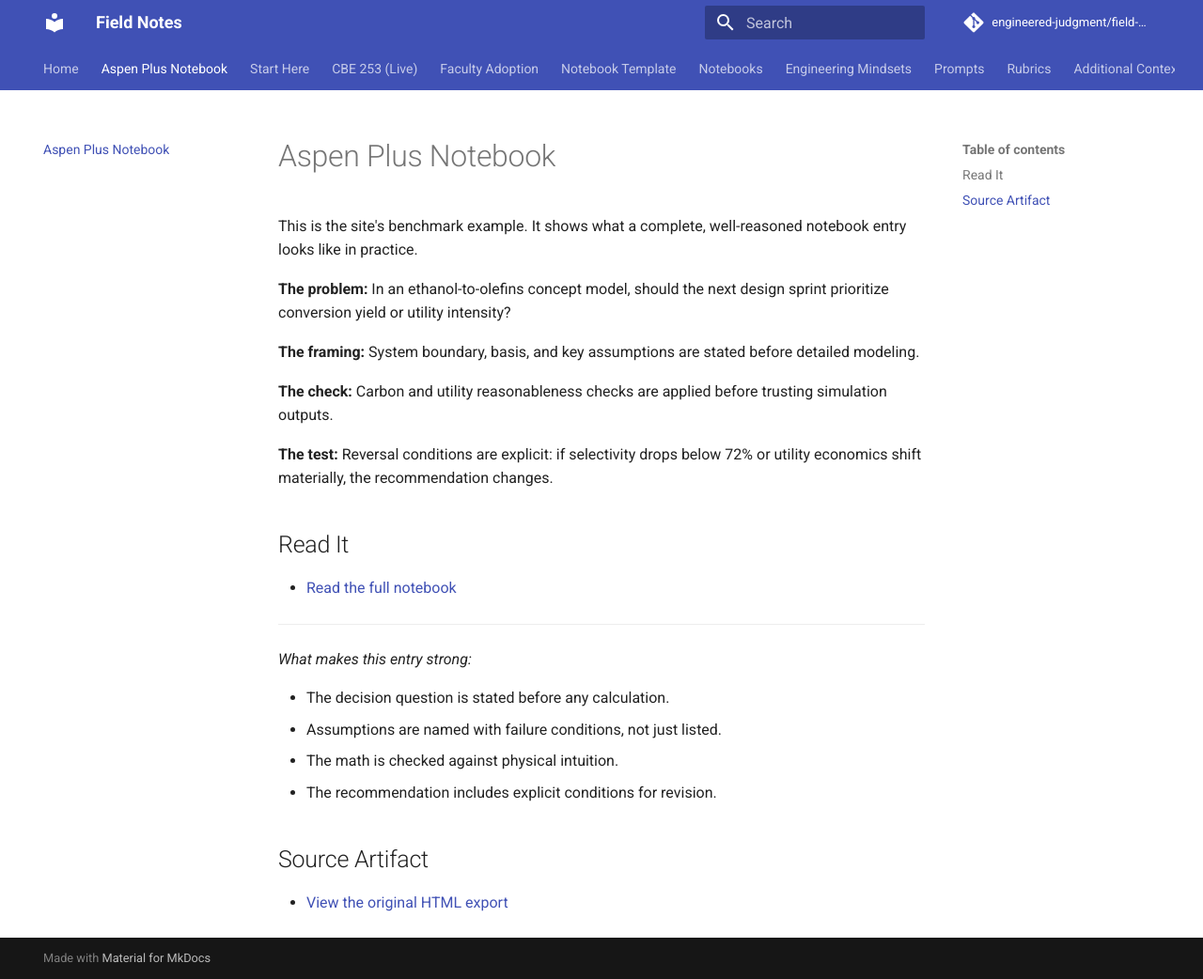
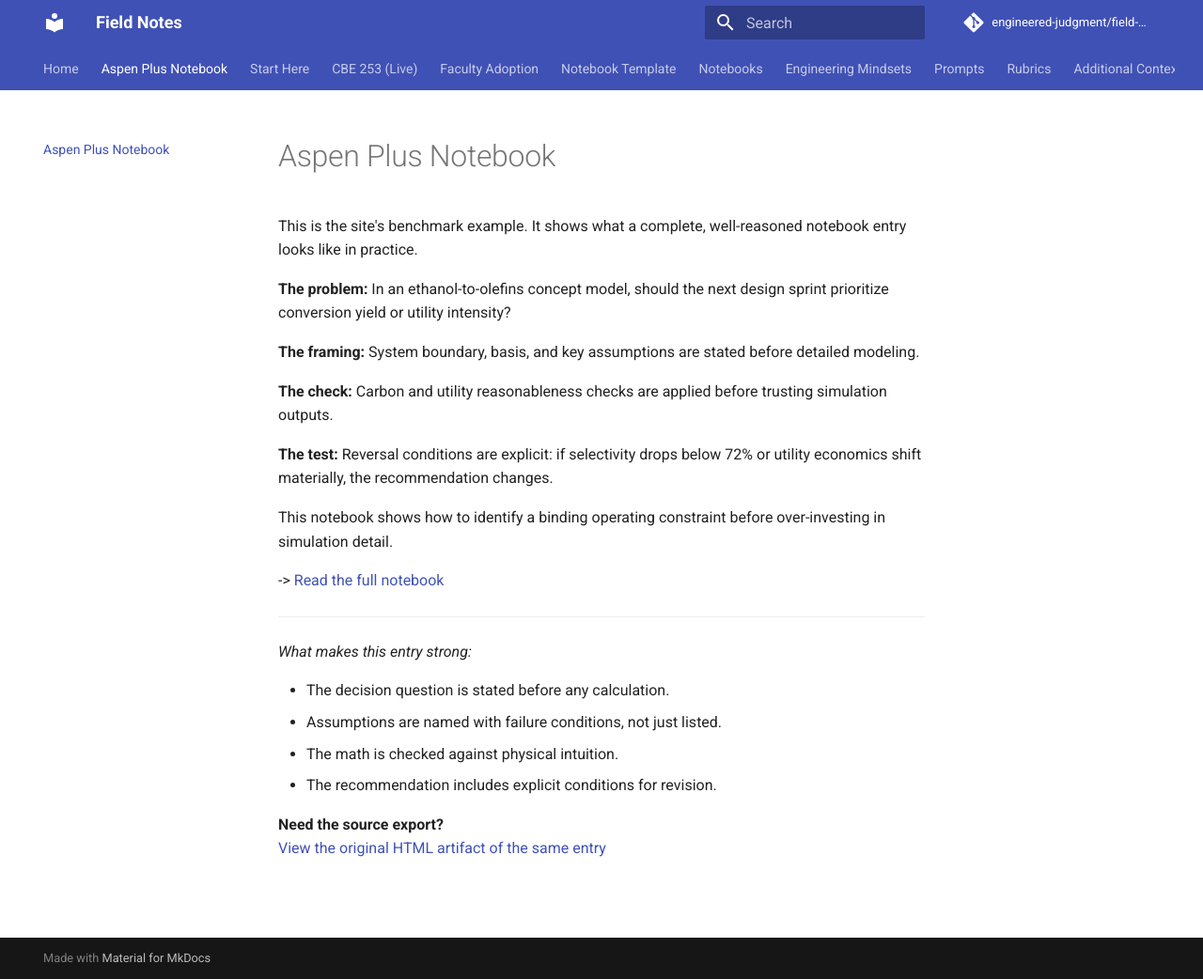
Before and after one commit to engineered-judgment/field-notes, an MkDocs documentation site: the page built from docs/aspen-notebook.md, in a window 1280 px wide and 1042 px high. Shown: the whole window at 94% size. Built offline with MkDocs 1.6.1 and Material for MkDocs 9.7.7, drawn with Linux system fonts in a browser that asks for light colours; comment, search, counter and statistics services are not loaded.

Commit message:
Clarify Aspen page payoff and link differentiation

```diff
--- a/docs/aspen-notebook.md
+++ b/docs/aspen-notebook.md
@@ -10,8 +10,9 @@
 
 **The test:** Reversal conditions are explicit: if selectivity drops below 72% or utility economics shift materially, the recommendation changes.
 
-## Read It
-- [Read the full notebook](notebooks/2026/2026-03-aspen-process-framing.md)
+This notebook shows how to identify a binding operating constraint before over-investing in simulation detail.
+
+-> [Read the full notebook](notebooks/2026/2026-03-aspen-process-framing.md)
 
 ---
 
@@ -22,5 +23,5 @@
 - The math is checked against physical intuition.
 - The recommendation includes explicit conditions for revision.
 
-## Source Artifact
-- [View the original HTML export](notebooks/2026/2026-03-aspen-process-framing-appendix.html)
+**Need the source export?**
+[View the original HTML artifact of the same entry](notebooks/2026/2026-03-aspen-process-framing-appendix.html)
```
